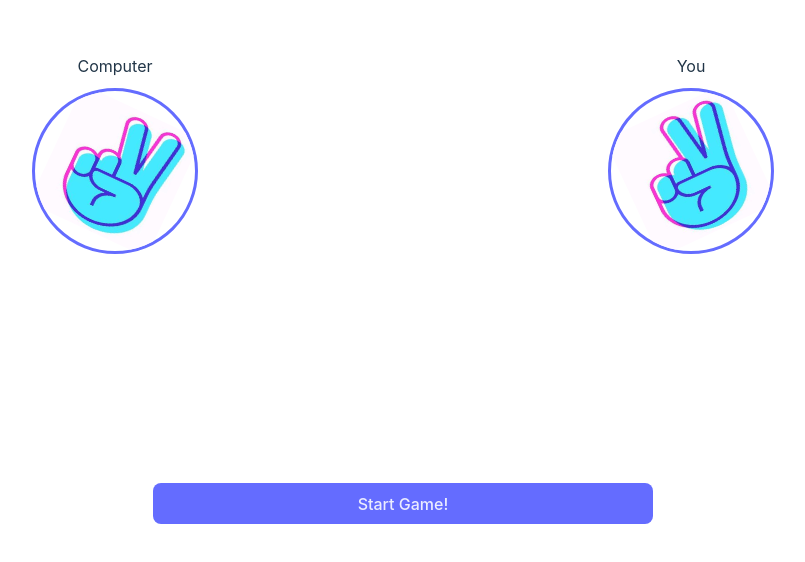
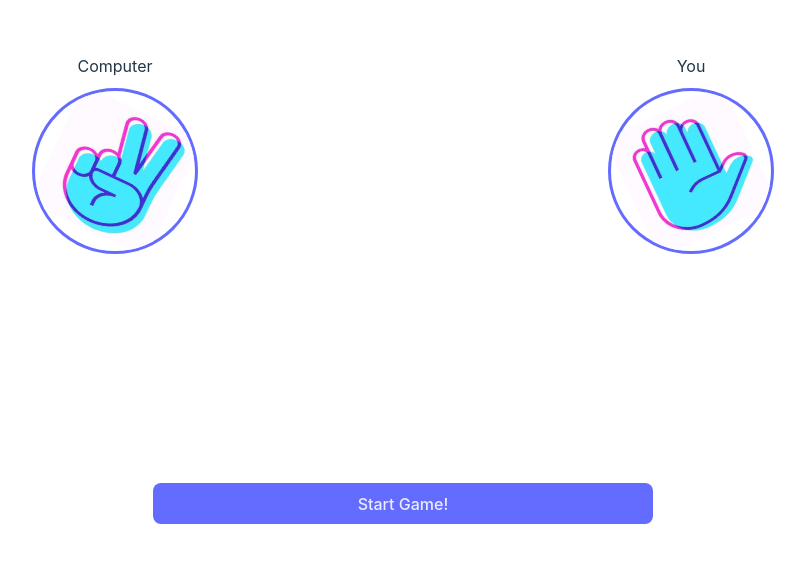
Before and after one commit to irvingvjuarez/rockedia-paper-pipe, a React (Vite) app: page /game in a window 1280 px wide. Shown: the part 142-704 px from the top of the page, without its empty margins (237-1042 px from the left). Built offline with nearby package versions, Linux system fonts and the light colour scheme.

Commit message:
GamePlayer component created

```diff
--- /dev/null
+++ b/src/components/GamePlayer.tsx
@@ -0,0 +1,19 @@
+import getRandomGesture from "../utils/getRandomGesture";
+
+type GamePlayerProps = {
+    role?: 'user' | 'bot'
+}
+
+function GamePlayer({role = 'user'}: GamePlayerProps) {
+    return (
+        <div className='game-player'>
+            <img
+                className={role === 'bot' ? 'bot-avatar' : 'user-avatar'}
+                src={getRandomGesture()}
+                alt="Hand gesture"
+            />
+        </div>
+    );
+}
+
+export default GamePlayer;
--- a/src/pages/Game.tsx
+++ b/src/pages/Game.tsx
@@ -1,10 +1,10 @@
 import '../App.css'
 import { CameraStatusType } from '../hooks/useCamera';
-import getRandomGesture from '../utils/getRandomGesture';
 import Loader from '../components/Loader';
 import getComputerResult from '../utils/getComputerResult';
 import useGame from '../hooks/useGame';
 import { GameStatusEnum } from '../global.enum';
+import GamePlayer from '../components/GamePlayer';
 
 function Game() {
   const {
@@ -33,13 +33,7 @@ function Game() {
               </video>
             </div>
           ) : (
-            <div className='game-player'>
-              <img
-                className='bot-avatar'
-                src={getRandomGesture()}
-                alt=""
-              />
-            </div>
+            <GamePlayer role='bot' />
           )}
         </article>
 
@@ -81,9 +75,7 @@ function Game() {
           </div>
 
           {isGameStatus(GameStatusEnum.init) && (
-            <div className='game-player'>
-              <img className='user-avatar' src={getRandomGesture()} alt="" />
-            </div>
+            <GamePlayer />
           )}
         </article>
       </section>
```
